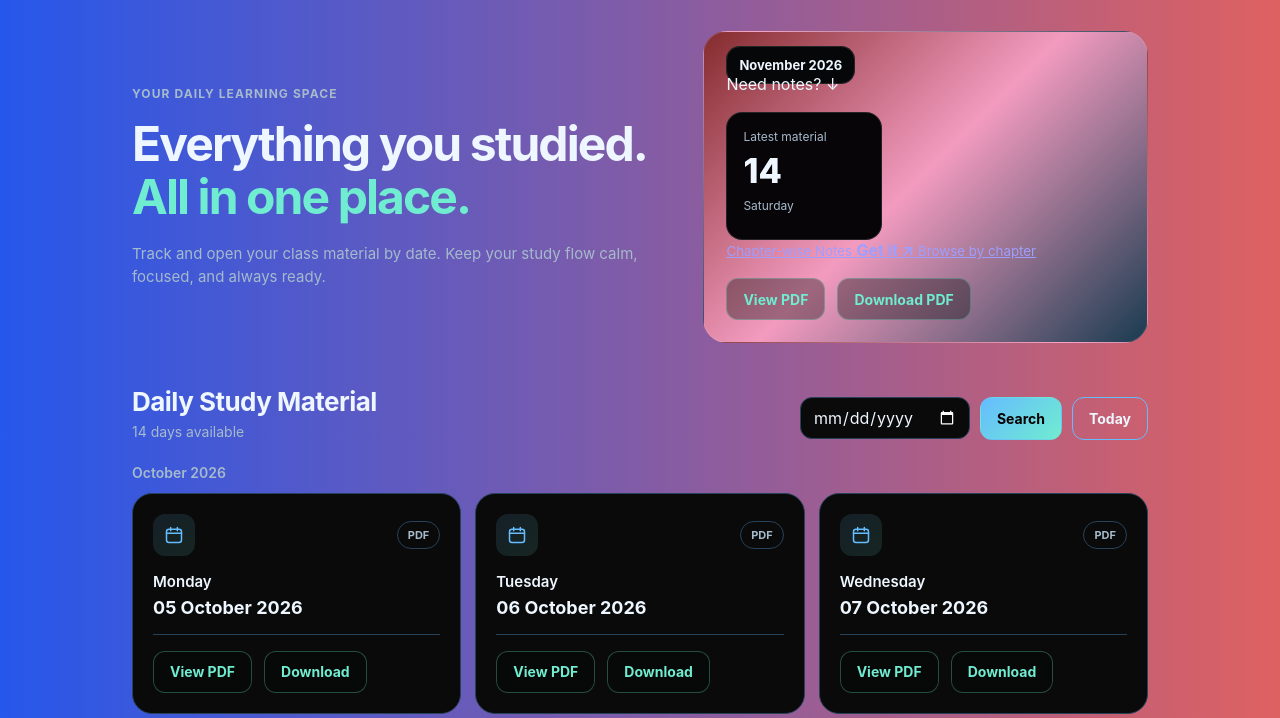
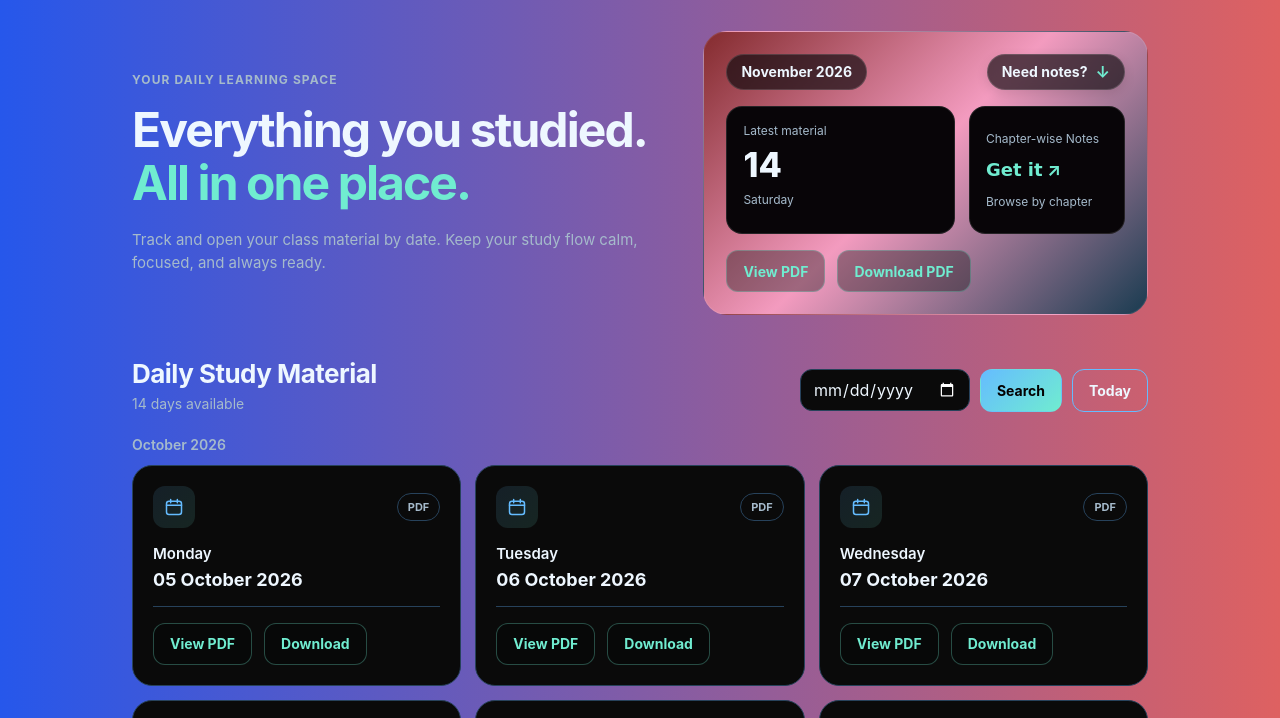
Before and after one commit to omkarhardik15/CSE-CORE, a plain HTML site: page index.html in a window 1280 px wide. Shown: the part 75-793 px from the top of the page. Drawn offline with Linux system fonts and the light colour scheme.

Commit message:
Add styles for preview and notes components

```diff
--- a/style.css
+++ b/style.css
@@ -524,3 +524,132 @@ footer {
     transform: none;
   }
 }
+
+/* Latest Material preview block */
+.preview {
+  gap: 16px;
+}
+
+.preview-top {
+  display: flex;
+  align-items: center;
+  justify-content: space-between;
+  gap: 12px;
+  width: 100%;
+}
+
+.preview .month,
+.notes-prompt {
+  display: inline-flex;
+  align-items: center;
+  justify-content: center;
+  gap: 8px;
+  min-height: 36px;
+  padding: 7px 14px;
+  border: 1px solid rgba(255, 255, 255, 0.14);
+  border-radius: 999px;
+  background: rgba(10, 8, 12, 0.65);
+  backdrop-filter: blur(10px);
+  color: #eef7ff;
+  font-size: 14px;
+  font-weight: 700;
+  line-height: 1;
+  white-space: nowrap;
+}
+
+.preview .month {
+  margin: 0;
+}
+
+.notes-prompt {
+  box-shadow: 0 4px 12px rgba(0, 0, 0, 0.12);
+}
+
+.notes-prompt span {
+  color: #70ecd0;
+  font-size: 16px;
+}
+
+.preview-cards {
+  display: grid;
+  grid-template-columns: minmax(0, 1fr) 156px;
+  align-items: stretch;
+  gap: 14px;
+  width: 100%;
+}
+
+.preview .calendar {
+  width: 100%;
+  min-width: 0;
+}
+
+.notes-tile {
+  display: flex;
+  flex-direction: column;
+  justify-content: center;
+  gap: 4px;
+  min-width: 0;
+  padding: 16px;
+  border: 1px solid rgba(255, 255, 255, 0.12);
+  border-radius: 16px;
+  background: #080508;
+  color: #eef7ff;
+  text-decoration: none;
+  transition: border-color 0.2s, transform 0.2s;
+}
+
+.notes-tile small {
+  display: block;
+  color: #a5bacb;
+  font-size: 12px;
+}
+
+.notes-tile small:first-child {
+  white-space: nowrap;
+}
+
+.notes-tile strong {
+  display: block;
+  margin: 8px 0;
+  color: #70ecd0;
+  font-size: 18px;
+  font-weight: 750;
+  line-height: 1.3;
+  white-space: nowrap;
+}
+
+.notes-tile-label {
+  font-family: "Sergio", cursive;
+}
+
+.notes-tile:hover {
+  border-color: #70ecd0;
+  transform: translateY(-2px);
+}
+
+@media (max-width: 420px) {
+  .preview-top {
+    gap: 8px;
+  }
+
+  .preview .month,
+  .notes-prompt {
+    min-height: 34px;
+    padding: 7px 10px;
+    font-size: 12px;
+  }
+
+  .preview-cards {
+    grid-template-columns: 1fr;
+  }
+
+  .notes-tile {
+    min-height: 128px;
+  }
+}
+
+@media (prefers-reduced-motion: reduce) {
+  .notes-tile:hover {
+    transform: none;
+  }
+}
```
